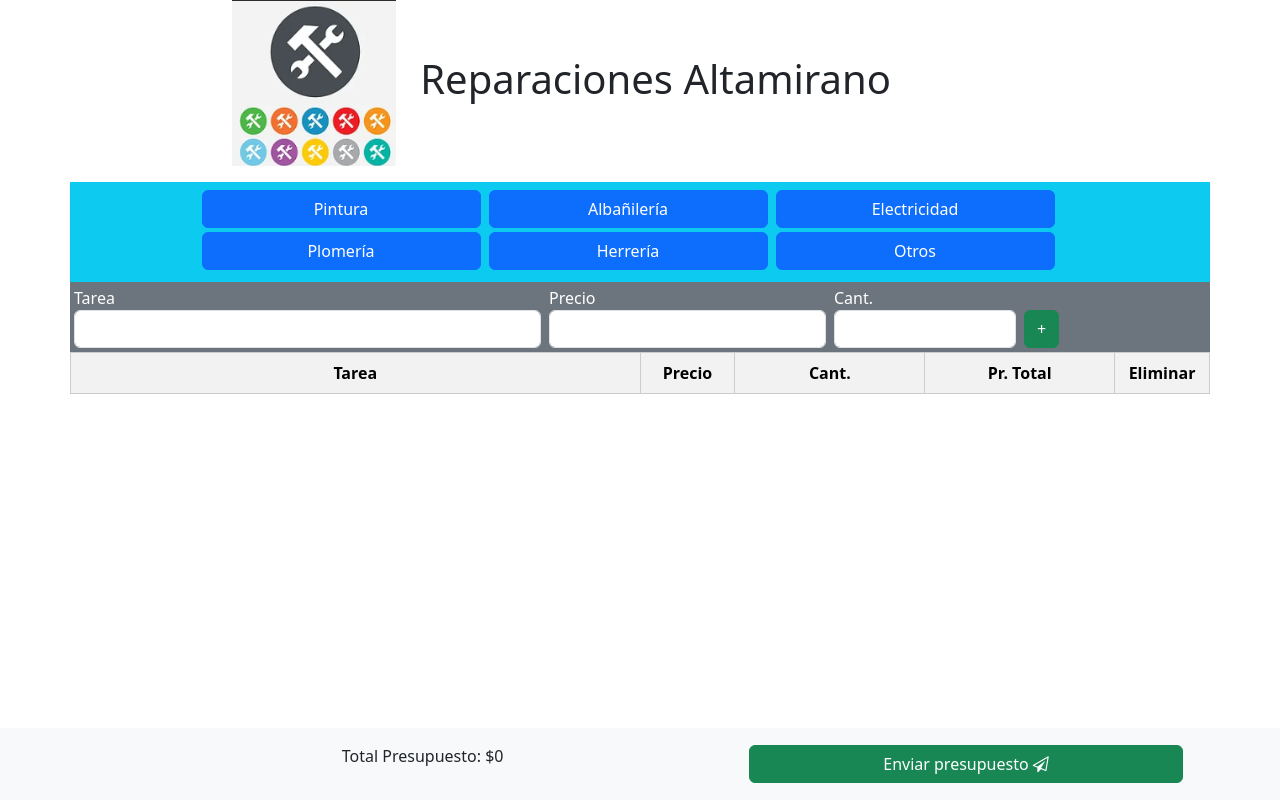
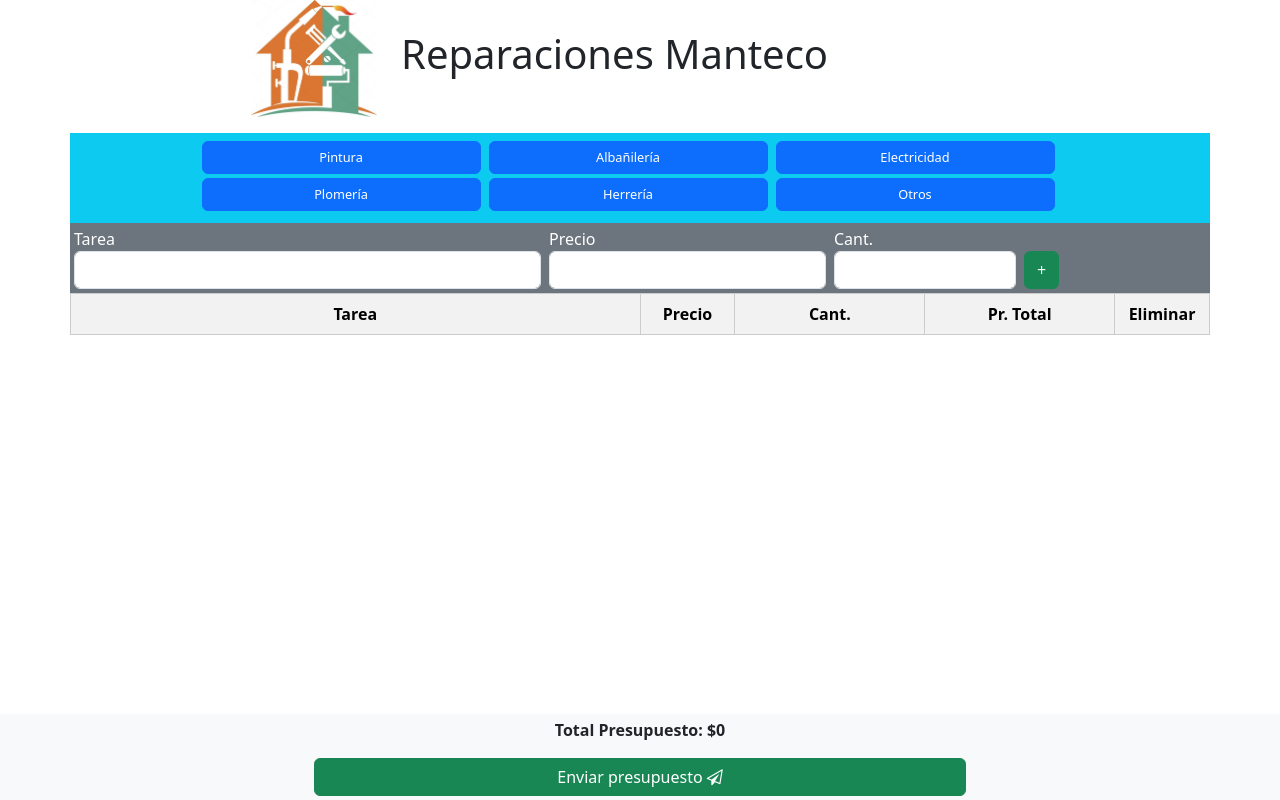
Before and after one commit to DiegoDelgado82/PreEntrega2-Delgado, a website: page index.html in a window 1280 px wide. Drawn offline with nearby package versions, Linux system fonts and the light colour scheme.

Commit message:
ordenamiento de fuentes y tamaños

```diff
--- a/css/main.css
+++ b/css/main.css
@@ -8,17 +8,13 @@
   text-align: center;
 }
 
-
 .colorBtn:hover {
   background-color: #198754;
   border-color: #198754;
 }
 
-
-  .imgLogo
-  {
-width: 15%;
-
+.imgLogo {
+  width: 150px;
 }
 
 /* Estilos para la tabla */
@@ -27,7 +23,8 @@ width: 15%;
   border-collapse: collapse;
 }
 
-  .table th, .table td {
+.table th,
+.table td {
   border: 1px solid #ccc;
   padding: 8px;
   text-align: center;
@@ -36,3 +33,12 @@ width: 15%;
 .table th {
   background-color: #f2f2f2;
 }
+
+.btnTarea{
+  font-size: 0.8rem !important;
+}
+
+.btnPresupuesto
+{
+  font-size: 1.0rem !important;
+}
--- a/index.html
+++ b/index.html
@@ -36,8 +36,8 @@ hincapié solamente en la funcionalidad que de manera eficaz por medio de estos
     <main id="main-print">
       <section class="container-fluid">
         <div class="row col-12 mb-3 justify-content-center align-items-center">
-          <img src="./img/imagen.png" alt="Imagen" class="col-4 imgLogo" />
-          <h1 class="h1 col-6">Reparaciones Altamirano</h1>
+          <img src="./img/imagen.jpeg" alt="Imagen Reparacioens Manteco" class="col-4 imgLogo" />
+          <h1 class="h1 col-6">Reparaciones Manteco</h1>
         </div>
       </section>
       <section class="container bg-info py-2" id="botones">
@@ -46,7 +46,7 @@ hincapié solamente en la funcionalidad que de manera eficaz por medio de estos
             <button
               type="button"
               id="btnPintura"
-              class="col-3 btn btn-primary mb-1 mx-1 colorBtn"
+              class="col-3 btn btn-primary btnTarea mb-1 mx-1 colorBtn"
               onclick="seleccionServicio('Pintura')"
             >
               Pintura
@@ -54,7 +54,7 @@ hincapié solamente en la funcionalidad que de manera eficaz por medio de estos
             <button
               type="button"
               id="btnAlbañil"
-              class="col-3 btn btn-primary mb-1 mx-1 colorBtn"
+              class="col-3 btn btn-primary btnTarea mb-1 mx-1 colorBtn"
               onclick="seleccionServicio('Albañil')"
             >
               Albañilería
@@ -62,7 +62,7 @@ hincapié solamente en la funcionalidad que de manera eficaz por medio de estos
             <button
               type="button"
               id="btnElectricidad"
-              class="col-3 btn btn-primary mb-1 mx-1 colorBtn"
+              class="col-3 btn btn-primary btnTarea mb-1 mx-1 colorBtn"
               onclick="seleccionServicio('Electricidad')"
             >
               Electricidad
@@ -70,7 +70,7 @@ hincapié solamente en la funcionalidad que de manera eficaz por medio de estos
             <button
               type="button"
               id="btnPlomeria"
-              class="col-3 btn btn-primary mb-1 mx-1 colorBtn"
+              class="col-3 btn btn-primary btnTarea mb-1 mx-1 colorBtn"
               onclick="seleccionServicio('Plomeria')"
             >
               Plomería
@@ -78,7 +78,7 @@ hincapié solamente en la funcionalidad que de manera eficaz por medio de estos
             <button
               type="button"
               id="btnHerreria"
-              class="col-3 btn btn-primary mb-1 mx-1 colorBtn"
+              class="col-3 btn btn-primary btnTarea mb-1 mx-1 colorBtn"
               onclick="seleccionServicio('Herreria')"
             >
               Herrería
@@ -86,7 +86,7 @@ hincapié solamente en la funcionalidad que de manera eficaz por medio de estos
             <button
               type="button"
               id="btnOtros"
-              class="col-3 btn btn-primary mb-1 mx-1 colorBtn"
+              class="col-3 btn btn-primary btnTarea mb-1 mx-1 colorBtn"
               onclick="seleccionServicio('Otros')"
             >
               Otros
@@ -249,16 +249,18 @@ hincapié solamente en la funcionalidad que de manera eficaz por medio de estos
       </section>
     </main>
     <footer class="footer z-1">
-      <div class="row my-3 justify-content-center align-items-center">
-        <p class="col-6 text-center" id="total" >
-          Total Presupuesto: $0</p
-        >
+      <div class="row mt-1 justify-content-center align-items-center">
+        <b><p class="col-12 text-center" id="total" >
+          Total Presupuesto: $0</p></b>
+      </div>
+      <div class="row mb-1 justify-content-center align-items-center">
+
         <button
           type="button"
-          class="btn btn-success col-4"
+          class="btn btn-success col-6 btnPresupuesto"
           onclick="generarPDF()"
         >
-          Enviar presupuesto <i class="fa fa-send-o"></i>
+          Enviar presupuesto <i class="fa fa-send-o "></i>
         </button>
       </div>
     </footer>
```
Also changed, not shown: img/imagen.jpeg (added), img/imagen.png (deleted). Lines whose indentation alone changed are shown as unchanged.
